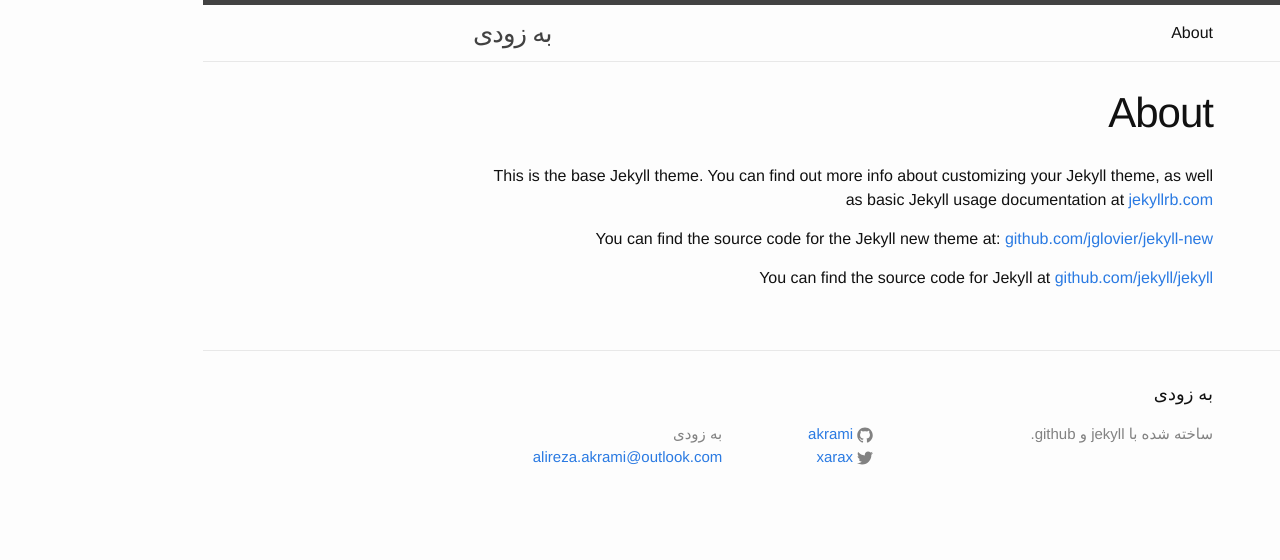
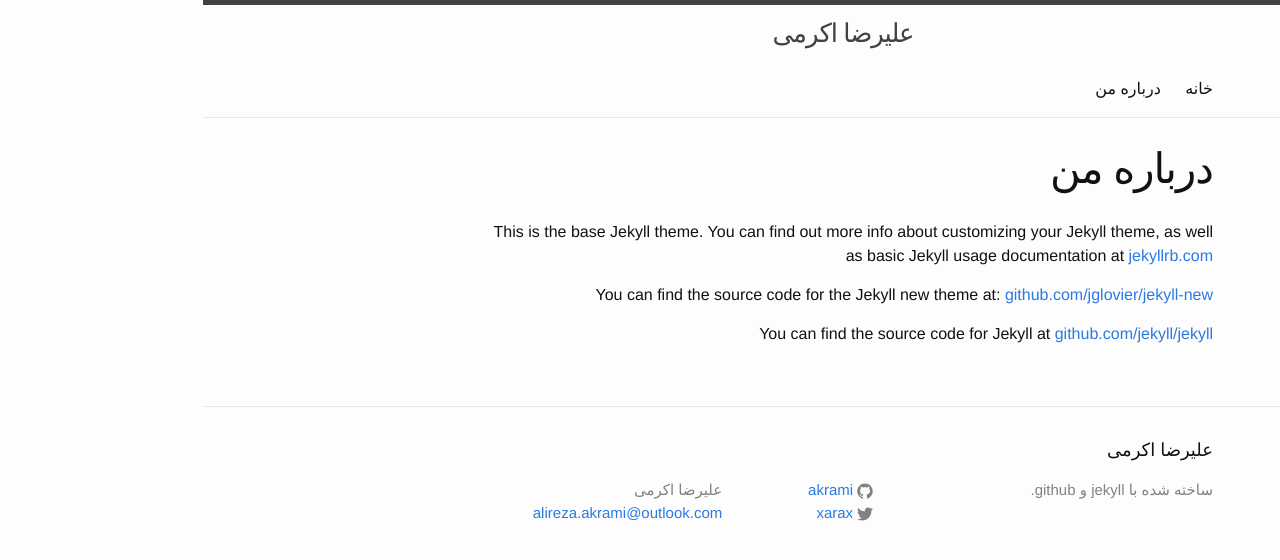
Before and after one commit to akrami/akrami.github.io, a Jekyll site: the page built from about.md, in a window 1280 px wide. Shown: the top 560 px of the page. Built offline with Jekyll 4.4.1, drawn with Linux system fonts in a browser that asks for light colours; some web fonts are replaced.

Commit message:
changing name
finding a good domain and name for website

```diff
--- a/_config.yml
+++ b/_config.yml
@@ -1,5 +1,5 @@
 # Site settings
-title: به زودی
+title: علیرضا اکرمی
 email: alireza.akrami@outlook.com
 description: > # this means to ignore newlines until "baseurl:"
   ساخته شده با jekyll و github.
--- a/_includes/header.html
+++ b/_includes/header.html
@@ -14,6 +14,7 @@
       </a>
 
       <div class="trigger">
+        <a href="/" class="page-link">خانه</a>
         {% for page in site.pages %}
           {% if page.title %}
           <a class="page-link" href="{{ page.url | prepend: site.baseurl }}">{{ page.title }}</a>
--- a/_sass/_base.scss
+++ b/_sass/_base.scss
@@ -1,14 +1,19 @@
 /**
  * Reset some basic elements
  */
+pre {
+    margin: 0;
+    padding: 0;
+    direction: ltr;
+}
+
 body, h1, h2, h3, h4, h5, h6,
-p, blockquote, pre, hr,
+p, blockquote, hr,
 dl, dd, ol, ul, figure {
     margin: 0;
     padding: 0;
     direction: rtl;
 }
-
 
 
 /**
--- a/_sass/_layout.scss
+++ b/_sass/_layout.scss
@@ -15,8 +15,9 @@
     line-height: 56px;
     letter-spacing: -1px;
     margin-bottom: 0;
-    float: left;
-
+    //float: left;
+    display: block;
+    text-align: center;
     &,
     &:visited {
         color: $grey-color-dark;
@@ -24,7 +25,7 @@
 }
 
 .site-nav {
-    float: right;
+    //float: right;
     line-height: 56px;
 
     .menu-icon {
@@ -37,7 +38,7 @@
 
         // Gaps between nav items, but not on the first one
         &:not(:first-child) {
-            margin-left: 20px;
+            margin-right: 20px;
         }
     }
 
--- a/about.md
+++ b/about.md
@@ -1,6 +1,6 @@
 ---
 layout: page
-title: About
+title: درباره من
 permalink: /about/
 ---
 
```
Also changed, not shown: 1 other file.
